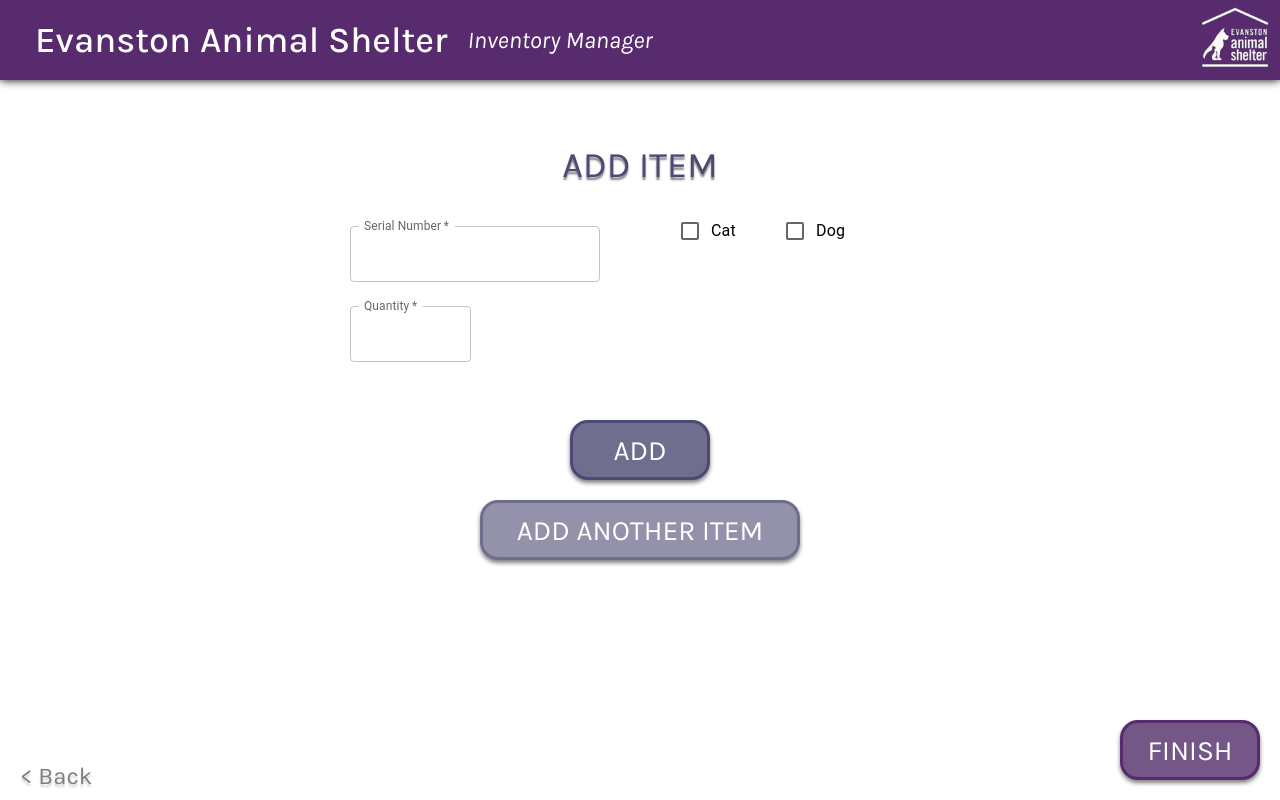
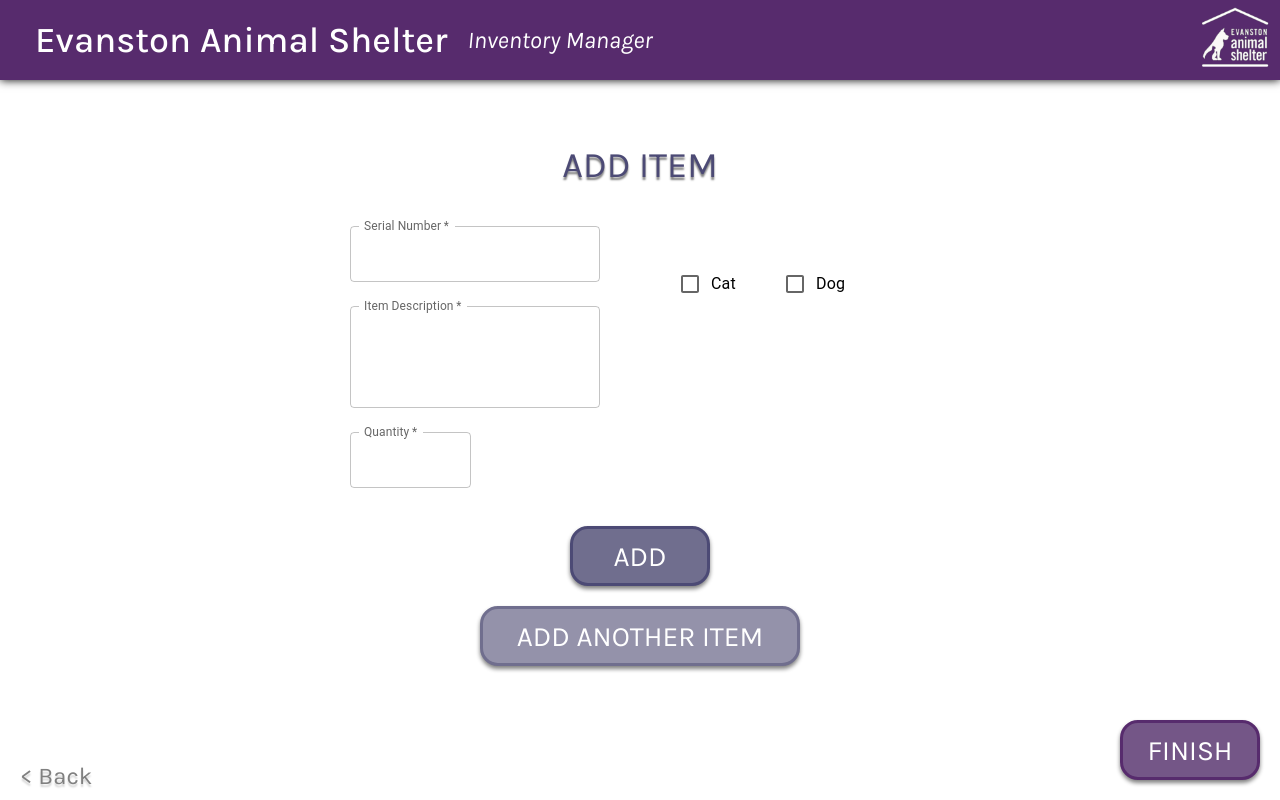
Before and after one commit to DISC-NU/DISC-EAS-2024, a React (Create React App) app: page /additem in a window 1280 px wide. Built offline with nearby package versions, Linux system fonts and the light colour scheme; no server answers.

Commit message:
Added item description line. Had to change database and Lambda functions because of this

```diff
--- a/src/components/ItemTable.js
+++ b/src/components/ItemTable.js
@@ -16,22 +16,24 @@ function ItemTable({inventory}) {
                     <TableHead>
                         <TableRow className='inventory-header'>
                             <TableCell> S## </TableCell>
-                            <TableCell align='right'> Animal </TableCell>
-                            <TableCell align='right'> Category </TableCell>
-                            <TableCell align='right'> Quantity in Stock </TableCell>
-                            <TableCell align='right'> Pounds per Item </TableCell>
-                            <TableCell align='right'> Total Amount (Pounds) </TableCell>
+                            <TableCell align='left'> Animal </TableCell>
+                            <TableCell align='left'> Category </TableCell>
+                            <TableCell align='left'> Description </TableCell>
+                            <TableCell align='left'> Quantity in Stock </TableCell>
+                            <TableCell align='left'> Pounds per Item </TableCell>
+                            <TableCell align='left'> Total Amount (Pounds) </TableCell>
                         </TableRow>
                     </TableHead>
                     <TableBody>
                         {inventory.map( (item) => (
                         <TableRow>
                             <TableCell>{ item["serial_num"] }</TableCell>
-                            <TableCell align='right'>{ item["animal"].charAt(0).toUpperCase() + item["animal"].substr(1).toLowerCase() }</TableCell>
-                            <TableCell align='right'>{ item["category"] }</TableCell>
-                            <TableCell align='right'>{ item["quantity"] }</TableCell>
-                            <TableCell align='right'>{ item["pounds"] }</TableCell>
-                            <TableCell align='right'>{ item["pounds"] == null ? null : item["quantity"] * item["pounds"] }</TableCell>
+                            <TableCell align='left'>{ item["animal"].charAt(0).toUpperCase() + item["animal"].substr(1).toLowerCase() }</TableCell>
+                            <TableCell align='left'>{ item["category"] }</TableCell>
+                            <TableCell align='left' sx={{ whiteSpace: 'normal', wordWrap: 'break-word', width:'30%' }}>{ item["description"] }</TableCell>
+                            <TableCell align='left'>{ item["quantity"] }</TableCell>
+                            <TableCell align='left'>{ item["pounds"] }</TableCell>
+                            <TableCell align='left'>{ item["pounds"] == null ? null : item["quantity"] * item["pounds"] }</TableCell>
                         </TableRow>
                         ))}
                     </TableBody>
--- a/src/components/PageInfo.js
+++ b/src/components/PageInfo.js
@@ -4,7 +4,7 @@ import { TextField } from '@mui/material';
 import '../styles/PageInfo.css';
 
 function PageInfo({exists, changeSerial, changeQuantity, changePounds, changeAnimal, changeWet, changeDry, changePate, changeNonPate,
-  changeFood, changeHygiene}) {
+  changeFood, changeHygiene, changeDesc}) {
 
   const [receivedLitter, setReceivedLitter] = useState(false);
 
@@ -42,6 +42,23 @@ function PageInfo({exists, changeSerial, changeQuantity, changePounds, changeAni
                 }}
             />
         </div>
+        {exists === 0 && (<div className='desc'>
+            <TextField
+                required
+                fullWidth
+                id="outlined-required"
+                label="Item Description"
+                margin='normal'
+                InputLabelProps={{
+                    shrink: true,
+                }}
+                onChange={(e) => {
+                  changeDesc(e.target.value);
+                }}
+                multiline
+                rows={3}
+            />
+        </div>)}
         <div className='underserial'>
             <TextField
                 required
--- a/src/pages/AddItem.js
+++ b/src/pages/AddItem.js
@@ -7,6 +7,7 @@ function AddItem() {
 
   //Initialize states of form input
   const [serialno, setSerialNo] = useState(0);
+  const [description, setDescription] = useState("");
   const [animal, setAnimal] = useState("");
   const [pounds, setPounds] = useState(0);
   const [wet, setWet] = useState(0);
@@ -76,6 +77,7 @@ function AddItem() {
       "transdate": currentDate,
       "food": food,
       "hygiene":hygiene,
+      "description":description
     };
     console.log(data);
 
@@ -134,7 +136,7 @@ function AddItem() {
       <h1 className='additemtitle'>ADD ITEM</h1>
       <PageInfo className='pageinfo' exists={exists} changeSerial={setSerialNo} changeQuantity={setQuantity} changePounds={setPounds}
         changeAnimal={setAnimal} changeWet={setWet} changeDry={setDry} changePate={setPate} changeNonPate={setNonPate}
-        changeFood={setFood} changeHygiene={setHygiene}/>
+        changeFood={setFood} changeHygiene={setHygiene} changeDesc={setDescription}/>
       <div>
         <button className='addbutton' onClick={handleBtnClick} disabled={btnDisable}>{buttonText}</button>
       </div>
--- a/src/pages/Checkout.js
+++ b/src/pages/Checkout.js
@@ -10,6 +10,7 @@ function Checkout()  {
     //Initialize states of form input
     const [serialno, setSerialNo] = useState(0);
     const [animal, setAnimal] = useState("");
+    const [description, setDescription] = useState("");
     const [pounds, setPounds] = useState(0);
     const [wet, setWet] = useState(0);
     const [dry, setDry] = useState(0);
@@ -40,6 +41,7 @@ function Checkout()  {
       "transdate": currentDate,
       "food": food,
       "hygiene":hygiene,
+      "description":description
     };
     console.log(data);
 
--- a/src/pages/ViewInventory.js
+++ b/src/pages/ViewInventory.js
@@ -36,8 +36,10 @@ function ViewInventory() {
 
       if (body[x]['category'] === 'PeePads' || body[x]['category'] === 'Wet Food' || body[x]['category'] === 'Pate Food' || body[x]['category'] === 'Nonpate Food') {
         body[x]['pounds'] = null;
+        setPounds(false);
       } else {
         poundsTotal += body[x]['pounds'] * body[x]['quantity'];
+        setPounds(true);
       }
     }
     setTotal(total);
```
